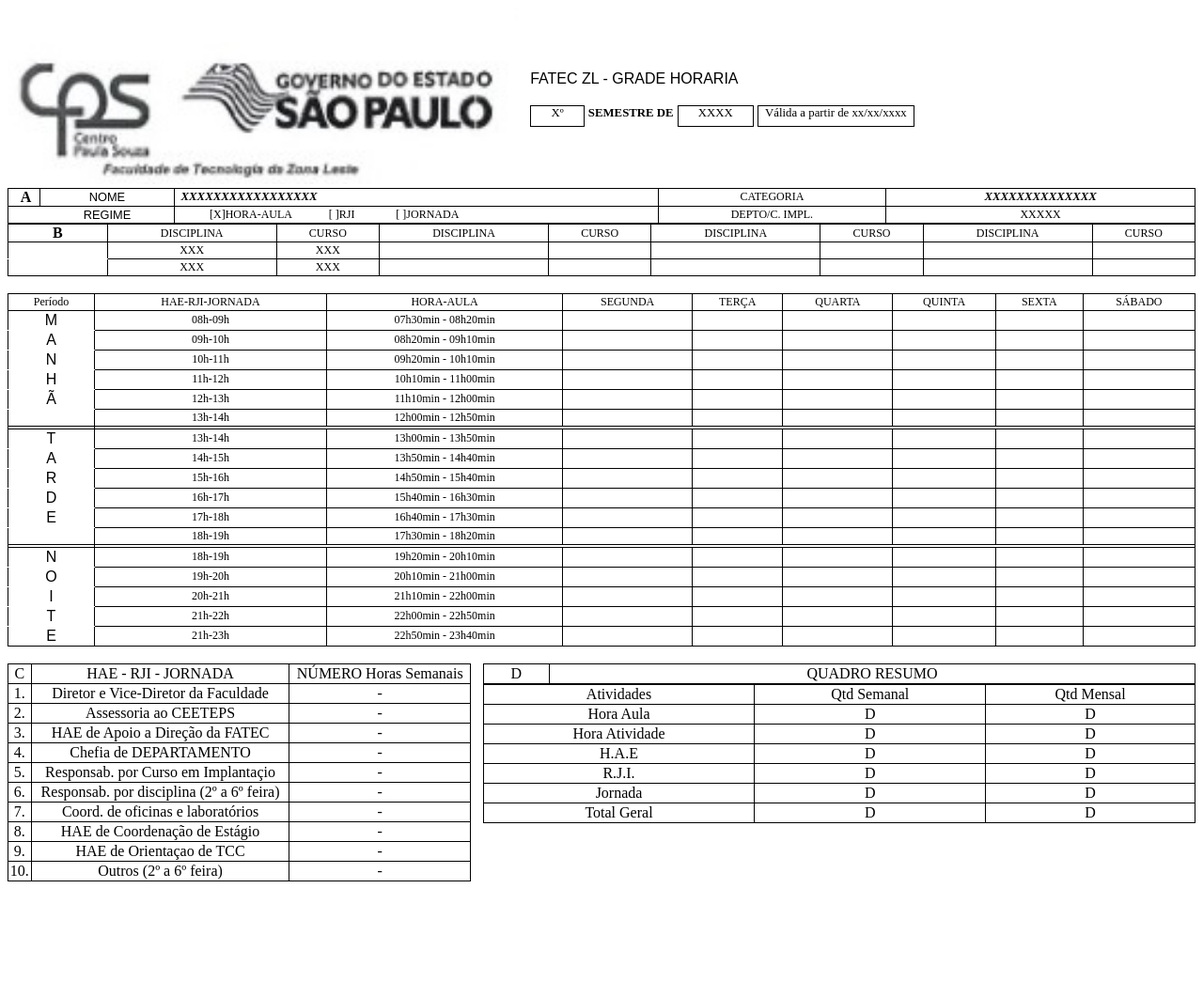
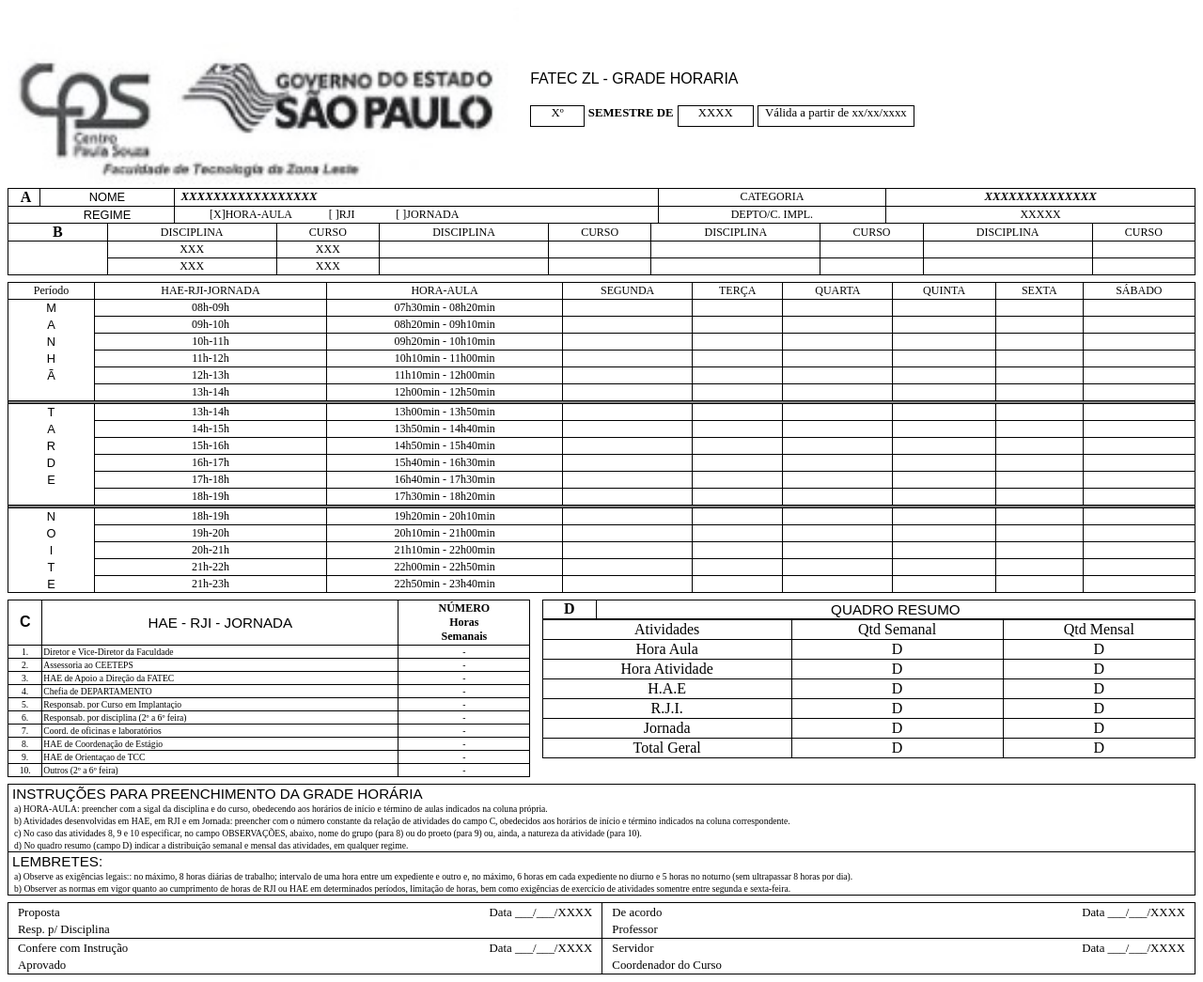
Before and after one commit to LucasOlmedo/TCCFatecZL, a PHP site: page /impressao.html in a window 1280 px wide. Shown: the whole page at 94% size. Before the commit the page ends 938 px from the top, so only its background shows below. Run offline with PHP 8.4, Linux system fonts and the light colour scheme.

Commit message:
Commit funfando no chrome o semestral

```diff
--- a/Impressao/impressao.css
+++ b/Impressao/impressao.css
@@ -53,7 +53,7 @@
 }
 
 .parte-no-show-right{
-  border-right: 0.1px solid white;
+  border-right: 0.1px solid transparent;
 }
 
 .parte-strong{
@@ -107,15 +107,88 @@
 }
 
 .parte-bottom-none{
-  border-bottom: 1px solid white;
+  border-bottom: 1px solid transparent;
 }
 
 .parte-c{
   float: left;
-  width: 39%;
+  width: 44%;
 }
 
 .parte-d-header, .parte-d{
   float: right;
-  width: 60%;
+  width: 55%;
 }
+
+.linha-vazia{
+  background-color: gray;
+}
+
+.pula-linha{
+  margin-top: 7px;
+}
+
+.parte-small-font{
+  font-size: .6em;
+}
+
+.parte-medium-tit-font{
+  font-size: .95em;
+}
+
+.parte-c .parte-margin-bottom{
+  padding-bottom: 4px;
+}
+
+.parte-c #parte-c-titulo{
+  margin: 0% 10px;
+}
+
+.clear-fix{
+  clear: both;
+}
+
+.div-bordered{
+  border: 1px solid black;
+  border-collapse: collapse;
+  border-bottom: 1px solid transparent;
+}
+
+.no-margin{
+  margin: 2px 0% 0% 5px;
+}
+
+.no-margin-tit{
+  margin: 0% 0px 0% 3px;
+}
+
+.div-bordered-no-top{
+  margin-top: -1px;
+}
+
+#pt-b{
+  margin-top: -1px;
+}
+
+.no-show-bottom {
+  border-bottom: 1px solid transparent;
+}
+
+.date-table{
+  text-align: right;
+  padding-right: 10px;
+  padding-top: 3px;
+}
+
+.no-show-right{
+  border-right: 1px solid transparent;
+  padding-left: 10px;
+}
+
+.down-margin{
+  padding-top: 3px;
+}
+
+.up-margin{
+  padding-bottom: 1px;
+}
--- a/Impressao/impressao.html
+++ b/Impressao/impressao.html
@@ -53,7 +53,7 @@
       </tr>
 
       <tr>
-        <td class="parte-bottom-none">     </td>
+        <td class="parte-bottom-none parte-medium-font">     </td>
         <td class="parte-less-font">XXX</td>
 
         <td class="parte-less-font">XXX</td>
@@ -81,9 +81,7 @@
       </tr>
     </table>
 
-    <br>
-
-    <table>
+    <table class="pula-linha">
       <tr>
         <td class="parte-less-font">Período</td>
         <td class="parte-less-font">HAE-RJI-JORNADA</td>
@@ -97,7 +95,7 @@
       </tr>
 
       <tr>
-        <td class="parte-bottom-none font-arial">M</td>
+        <td class="parte-bottom-none parte-medium-font font-arial">M</td>
         <td class="parte-less-font">08h-09h</td>
         <td class="parte-less-font">07h30min - 08h20min</td>
         <td class="parte-less-font">    </td>
@@ -109,7 +107,7 @@
       </tr>
 
       <tr>
-        <td class="parte-bottom-none font-arial">A</td>
+        <td class="parte-bottom-none parte-medium-font font-arial">A</td>
         <td class="parte-less-font">09h-10h</td>
         <td class="parte-less-font">08h20min  - 09h10min</td>
         <td class="parte-less-font">    </td>
@@ -121,7 +119,7 @@
       </tr>
 
       <tr>
-        <td class="parte-bottom-none font-arial">N</td>
+        <td class="parte-bottom-none parte-medium-font font-arial">N</td>
         <td class="parte-less-font">10h-11h</td>
         <td class="parte-less-font">09h20min  - 10h10min</td>
         <td class="parte-less-font">    </td>
@@ -133,7 +131,7 @@
       </tr>
 
       <tr>
-        <td class="parte-bottom-none font-arial">H</td>
+        <td class="parte-bottom-none parte-medium-font font-arial">H</td>
         <td class="parte-less-font">11h-12h</td>
         <td class="parte-less-font">10h10min  - 11h00min</td>
         <td class="parte-less-font">    </td>
@@ -145,7 +143,7 @@
       </tr>
 
       <tr>
-        <td class="parte-bottom-none font-arial">Ã</td>
+        <td class="parte-bottom-none parte-medium-font font-arial">Ã</td>
         <td class="parte-less-font">12h-13h</td>
         <td class="parte-less-font">11h10min - 12h00min</td>
         <td class="parte-less-font">    </td>
@@ -169,13 +167,12 @@
       </tr>
 
       <tr class="linha-vazia">
-        <td>
-
+        <td colspan="9">
         </td>
       </tr>
 
       <tr>
-        <td class="parte-bottom-none font-arial">T</td>
+        <td class="parte-bottom-none parte-medium-font font-arial">T</td>
         <td class="parte-less-font">13h-14h</td>
         <td class="parte-less-font">13h00min - 13h50min</td>
         <td class="parte-less-font">    </td>
@@ -187,7 +184,7 @@
       </tr>
 
       <tr>
-        <td class="parte-bottom-none font-arial">A</td>
+        <td class="parte-bottom-none parte-medium-font font-arial">A</td>
         <td class="parte-less-font">14h-15h</td>
         <td class="parte-less-font">13h50min - 14h40min</td>
         <td class="parte-less-font">    </td>
@@ -199,7 +196,7 @@
       </tr>
 
       <tr>
-        <td class="parte-bottom-none font-arial">R</td>
+        <td class="parte-bottom-none parte-medium-font font-arial">R</td>
         <td class="parte-less-font">15h-16h</td>
         <td class="parte-less-font">14h50min - 15h40min</td>
         <td class="parte-less-font">    </td>
@@ -211,7 +208,7 @@
       </tr>
 
       <tr>
-        <td class="parte-bottom-none font-arial">D</td>
+        <td class="parte-bottom-none parte-medium-font font-arial">D</td>
         <td class="parte-less-font">16h-17h</td>
         <td class="parte-less-font">15h40min - 16h30min</td>
         <td class="parte-less-font">    </td>
@@ -223,7 +220,7 @@
       </tr>
 
       <tr>
-        <td class="parte-bottom-none font-arial">E</td>
+        <td class="parte-bottom-none parte-medium-font font-arial">E</td>
         <td class="parte-less-font">17h-18h</td>
         <td class="parte-less-font">16h40min - 17h30min</td>
         <td class="parte-less-font">    </td>
@@ -247,13 +244,13 @@
       </tr>
 
       <tr class="linha-vazia">
-        <td>
+        <td colspan="9">
 
         </td>
       </tr>
 
       <tr>
-        <td class="parte-bottom-none font-arial">N</td>
+        <td class="parte-bottom-none parte-medium-font font-arial">N</td>
         <td class="parte-less-font">18h-19h</td>
         <td class="parte-less-font">19h20min - 20h10min</td>
         <td class="parte-less-font">    </td>
@@ -265,7 +262,7 @@
       </tr>
 
       <tr>
-        <td class="parte-bottom-none font-arial">O</td>
+        <td class="parte-bottom-none parte-medium-font font-arial">O</td>
         <td class="parte-less-font">19h-20h</td>
         <td class="parte-less-font">20h10min - 21h00min</td>
         <td class="parte-less-font">    </td>
@@ -277,7 +274,7 @@
       </tr>
 
       <tr>
-        <td class="parte-bottom-none font-arial">I</td>
+        <td class="parte-bottom-none parte-medium-font font-arial">I</td>
         <td class="parte-less-font">20h-21h</td>
         <td class="parte-less-font">21h10min - 22h00min</td>
         <td class="parte-less-font">    </td>
@@ -289,7 +286,7 @@
       </tr>
 
       <tr>
-        <td class="parte-bottom-none font-arial">T</td>
+        <td class="parte-bottom-none parte-medium-font font-arial">T</td>
         <td class="parte-less-font">21h-22h</td>
         <td class="parte-less-font">22h00min - 22h50min</td>
         <td class="parte-less-font">    </td>
@@ -301,7 +298,7 @@
       </tr>
 
       <tr>
-        <td class="font-arial">E</td>
+        <td class="font-arial parte-medium-font">E</td>
         <td class="parte-less-font">21h-23h</td>
         <td class="parte-less-font">22h50min - 23h40min</td>
         <td class="parte-less-font">    </td>
@@ -313,80 +310,78 @@
       </tr>
     </table>
 
-    <br>
-
-    <table class="parte-c">
+    <table class="parte-c pula-linha">
       <tr>
-        <td>C</td>
-        <td>HAE - RJI - JORNADA</td>
-        <td>NÚMERO Horas Semanais</td>
+        <td class="parte-titulo font-arial" id="parte-c-titulo">C</td>
+        <td class="parte-medium-tit-font font-arial">HAE - RJI - JORNADA</td>
+        <td class="parte-less-font parte-strong"><span class="parte-margin-bottom">NÚMERO</span> <br>Horas <br>Semanais</td>
       </tr>
 
-      <tr>
+      <tr class="parte-small-font">
         <td>1.</td>
-        <td>Diretor e Vice-Diretor da Faculdade</td>
+        <td class="parte-externo">Diretor e Vice-Diretor da Faculdade</td>
         <td>   -    </td>
       </tr>
 
-      <tr>
+      <tr class="parte-small-font">
         <td>2.</td>
-        <td>Assessoria  ao CEETEPS</td>
+        <td class="parte-externo">Assessoria  ao CEETEPS</td>
         <td>   -    </td>
       </tr>
 
-      <tr>
+      <tr class="parte-small-font">
         <td>3.</td>
-        <td>HAE de Apoio a Direção da FATEC</td>
+        <td class="parte-externo">HAE de Apoio a Direção da FATEC</td>
         <td>   -    </td>
       </tr>
 
-      <tr>
+      <tr class="parte-small-font">
         <td>4.</td>
-        <td>Chefia  de DEPARTAMENTO</td>
+        <td class="parte-externo">Chefia  de DEPARTAMENTO</td>
         <td>   -    </td>
       </tr>
 
-      <tr>
+      <tr class="parte-small-font">
         <td>5.</td>
-        <td>Responsab. por  Curso em Implantaçio</td>
+        <td class="parte-externo">Responsab. por  Curso em Implantaçio</td>
         <td>   -    </td>
       </tr>
 
-      <tr>
+      <tr class="parte-small-font">
         <td>6.</td>
-        <td>Responsab. por  disciplina (2º a 6º feira)</td>
+        <td class="parte-externo">Responsab. por  disciplina (2º a 6º feira)</td>
         <td>   -    </td>
       </tr>
 
-      <tr>
+      <tr class="parte-small-font">
         <td>7.</td>
-        <td>Coord. de oficinas e laboratórios</td>
+        <td class="parte-externo">Coord. de oficinas e laboratórios</td>
         <td>   -    </td>
       </tr>
 
-      <tr>
+      <tr class="parte-small-font">
         <td>8.</td>
-        <td>HAE de Coordenação de Estágio</td>
+        <td class="parte-externo">HAE de Coordenação de Estágio</td>
         <td>   -    </td>
       </tr>
 
-      <tr>
+      <tr class="parte-small-font">
         <td>9.</td>
-        <td>HAE de Orientaçao de TCC</td>
+        <td class="parte-externo">HAE de Orientaçao de TCC</td>
         <td>   -    </td>
       </tr>
 
-      <tr>
+      <tr class="parte-small-font">
         <td>10.</td>
-        <td>Outros (2º a 6º feira)</td>
+        <td class="parte-externo">Outros (2º a 6º feira)</td>
         <td>   -    </td>
       </tr>
     </table>
 
-    <table class="parte-d-header">
+    <table class="parte-d-header pula-linha">
       <tr>
-        <td>D</td>
-        <td>QUADRO RESUMO</td>
+        <td class="parte-titulo">D</td>
+        <td class="font-arial parte-medium-tit-font"> QUADRO RESUMO</td>
       </tr>
     </table>
 
@@ -434,5 +429,63 @@
       </tr>
 
     </table>
+
+    <div class="clear-fix"> </div>
+
+    <table  class="div-bordered pula-linha parte-externo" >
+      <tr>
+        <td>
+             <p class="no-margin-tit font-arial parte-medium-tit-font">INSTRUÇÕES PARA PREENCHIMENTO DA GRADE HORÁRIA</p>
+              <p class="no-margin parte-small-font">a) HORA-AULA: preencher com a sigal da disciplina e do curso, obedecendo aos horários de início e término de aulas indicados na coluna própria.</p>
+              <p class="no-margin parte-small-font">b) Atividades desenvolvidas em HAE, em RJI e em Jornada: preencher com o número constante da relação de atividades do campo C, obedecidos aos horários de início e término indicados na coluna correspondente.</p>
+              <p class="no-margin parte-small-font">c) No caso das atividades 8, 9 e 10 especificar, no campo OBSERVAÇÕES, abaixo, nome do grupo (para 8) ou do proeto (para 9) ou, ainda, a natureza da atividade (para 10).</p>
+              <p class="no-margin parte-small-font">d) No quadro resumo (campo D) indicar a distribuição semanal e mensal das atividades, em qualquer regime.</p>
+          </td>
+      </tr>
+    </table>
+
+    <table  class="div-bordered-no-top pula-linha parte-externo" >
+      <tr>
+        <td><p class="no-margin-tit font-arial parte-medium-tit-font">LEMBRETES:</p>
+          <p class="no-margin parte-small-font">a) Observe as exigências legais:: no máximo, 8 horas diárias de trabalho; intervalo de uma hora entre um expediente e outro e, no máximo, 6 horas em cada expediente no diurno e 5 horas no noturno (sem ultrapassar 8 horas por dia).</p>
+          <p class="no-margin parte-small-font">b) Observer as normas em vigor quanto ao cumprimento de horas de RJI ou HAE em determinados períodos, limitação de horas, bem como exigências de exercício de atividades somentre entre segunda e sexta-feira.</p>
+        </td>
+
+      </tr>
+
+    </table>
+
+    <table id="observacoes"></table>
+
+    <table class="parte-externo parte-medium-font pula-linha">
+      <tr>
+        <td class="no-show-right no-show-bottom down-margin">Proposta</td>
+        <td class="no-show-bottom date-table">Data ___/___/XXXX</td>
+        <td class="no-show-right no-show-bottom down-margin">De acordo</td>
+        <td class="no-show-bottom date-table">Data ___/___/XXXX</td>
+      </tr>
+
+      <tr>
+        <td class="no-show-right up-margin">Resp. p/ Disciplina</td>
+        <td></td>
+        <td class="no-show-right up-margin">Professor</td>
+        <td></td>
+      </tr>
+
+      <tr>
+        <td class="no-show-right no-show-bottom down-margin">Confere com Instrução</td>
+        <td class="no-show-bottom date-table">Data ___/___/XXXX</td>
+        <td class="no-show-right no-show-bottom down-margin">Servidor</td>
+        <td class="no-show-bottom date-table">Data ___/___/XXXX</td>
+      </tr>
+
+      <tr>
+        <td class="no-show-right up-margin">Aprovado</td>
+        <td></td>
+        <td class="no-show-right up-margin">Coordenador do Curso</td>
+        <td></td>
+      </tr>
+    </table>
+
   </body>
 </html>
```
